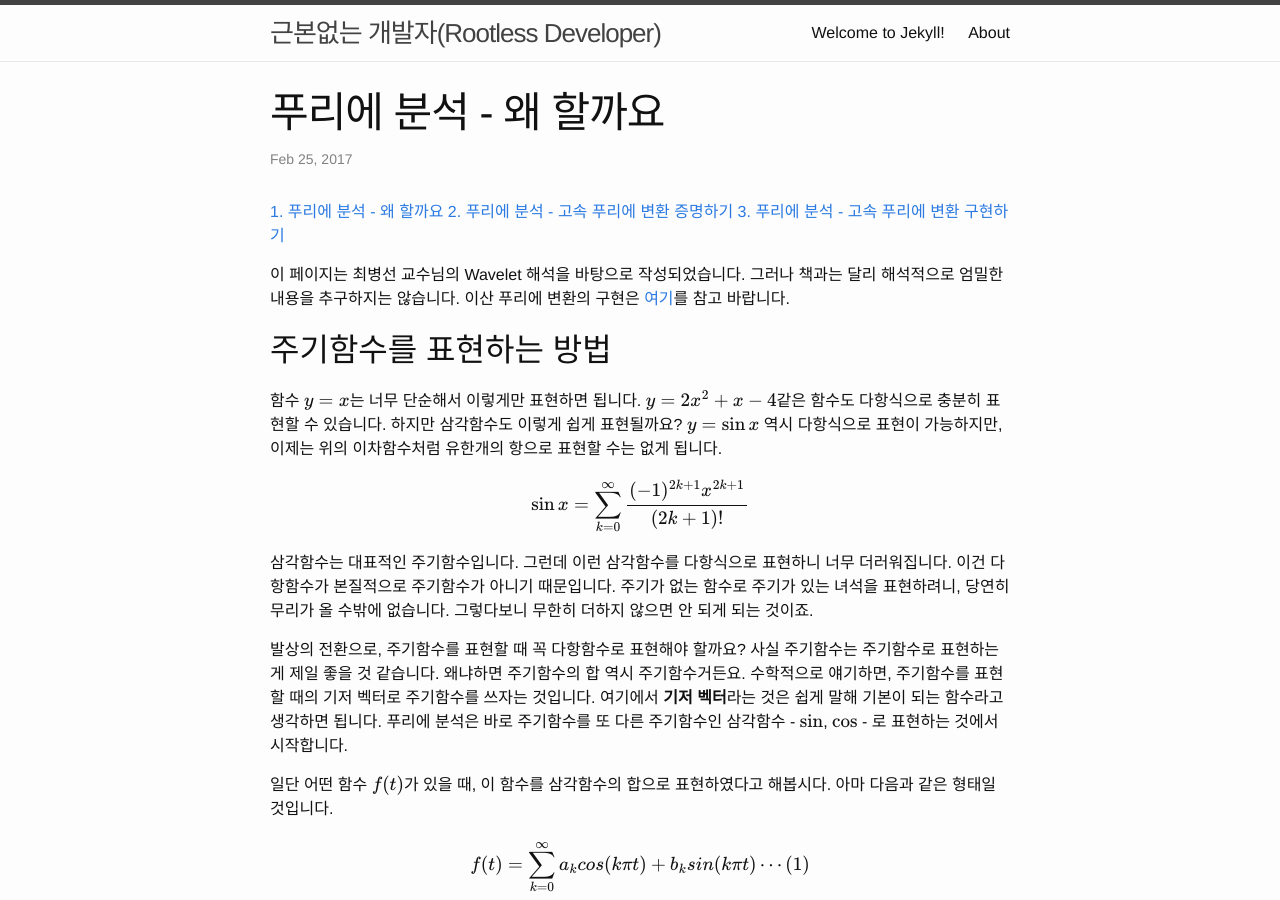
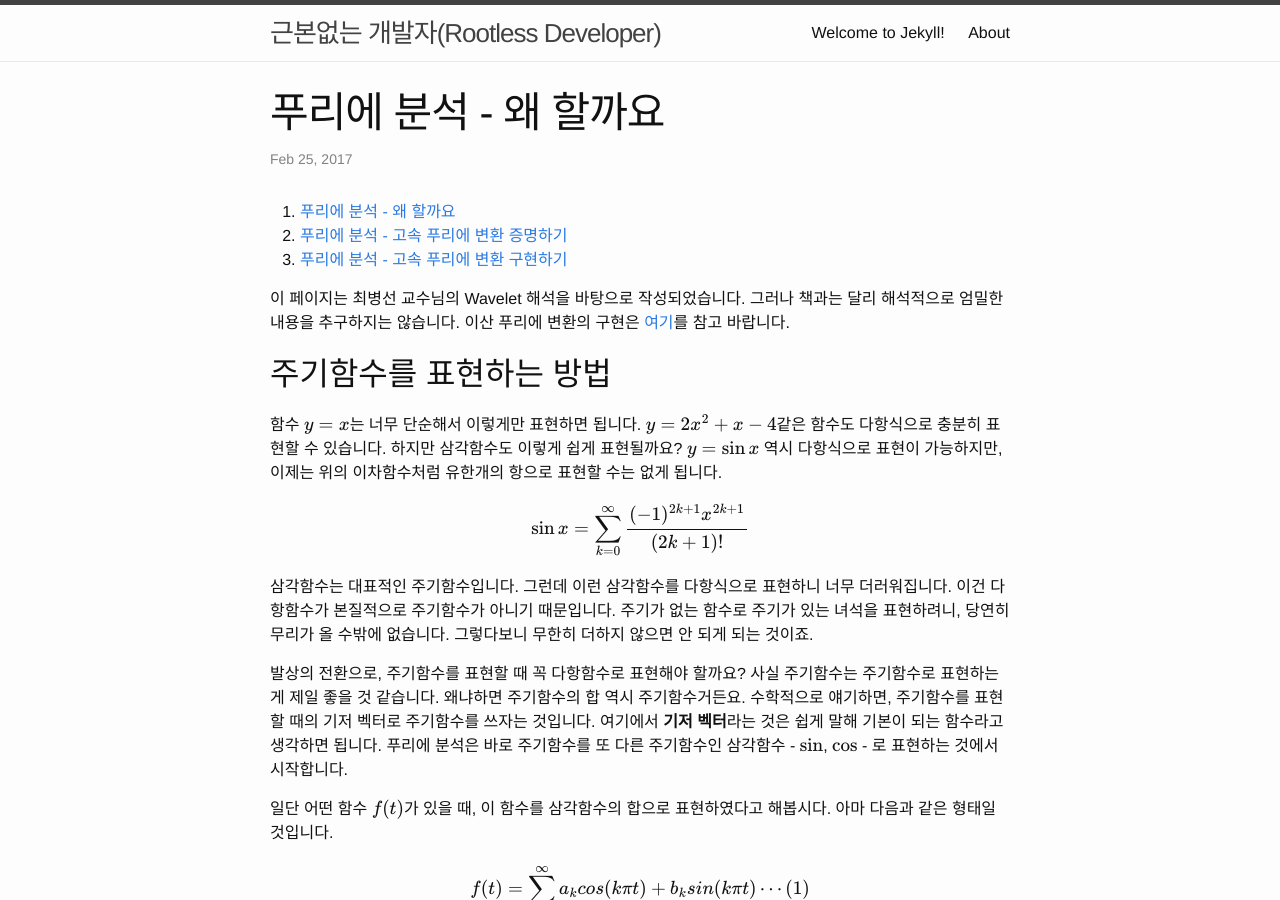
Before and after one commit to helloworldpark/helloworldpark.github.com, a Jekyll site: the page built from _posts/2017-02-25-FFT_01.md, in a window 1280 px wide and 900 px high. Built offline with Jekyll 4.4.1, drawn with Linux system fonts in a browser that asks for light colours; formulas are drawn with MathJax 3; comment, search, counter and statistics services are not loaded.

Commit message:
add numbering

```diff
--- a/_posts/2017-02-25-FFT_01.md
+++ b/_posts/2017-02-25-FFT_01.md
@@ -5,9 +5,9 @@ date:   2017-02-25 20:53:27 +0900
 categories: Mathematics
 ---
 
-[1. 푸리에 분석 - 왜 할까요](https://helloworldpark.github.io/mathematics/2017/02/25/FFT_01.html)
-[2. 푸리에 분석 - 고속 푸리에 변환 증명하기](https://helloworldpark.github.io/mathematics/2017/02/25/FFT_02.html)
-[3. 푸리에 분석 - 고속 푸리에 변환 구현하기](https://helloworldpark.github.io/mathematics/2017/02/25/FFT_03.html)
+1. [푸리에 분석 - 왜 할까요](https://helloworldpark.github.io/mathematics/2017/02/25/FFT_01.html)
+2. [푸리에 분석 - 고속 푸리에 변환 증명하기](https://helloworldpark.github.io/mathematics/2017/02/25/FFT_02.html)
+3. [푸리에 분석 - 고속 푸리에 변환 구현하기](https://helloworldpark.github.io/mathematics/2017/02/25/FFT_03.html)
 
 이 페이지는 최병선 교수님의 Wavelet 해석을 바탕으로 작성되었습니다. 그러나 책과는 달리 해석적으로 엄밀한 내용을 추구하지는 않습니다. 이산 푸리에 변환의 구현은 [여기](https://github.com/helloworldpark/wavelet-fft)를 참고 바랍니다.
 
```
Also changed, not shown: _posts/2017-02-25-FFT_02.md (+3 -3 lines), _posts/2017-02-25-FFT_03.md (+3 -3 lines).
